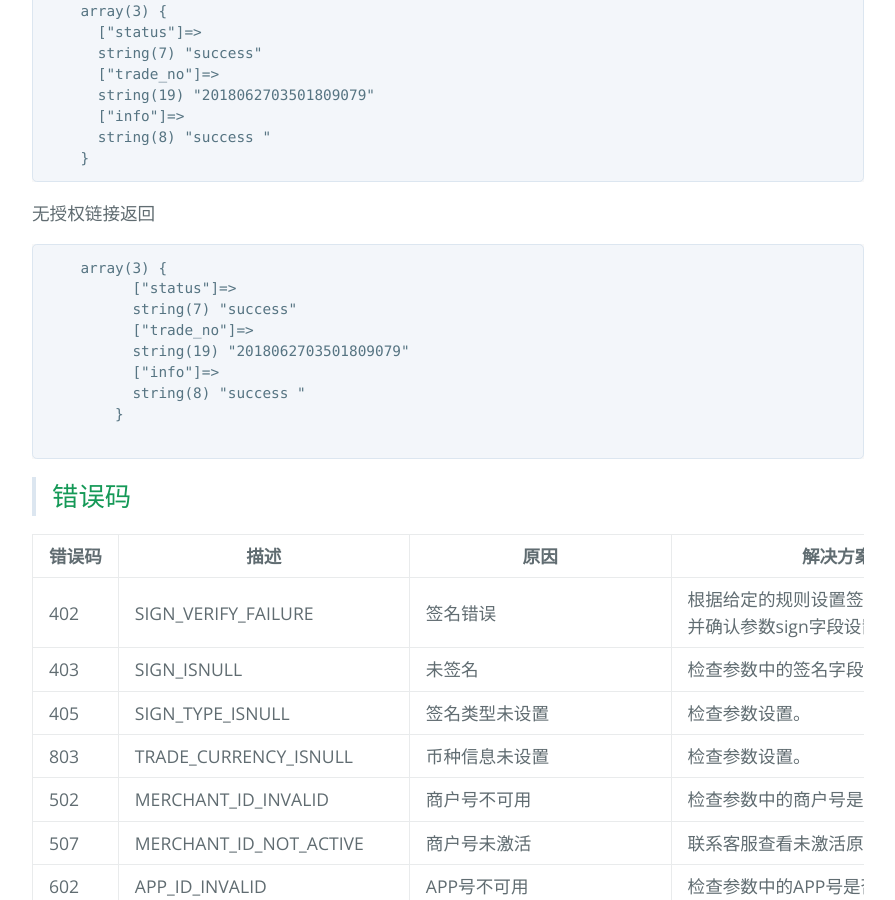
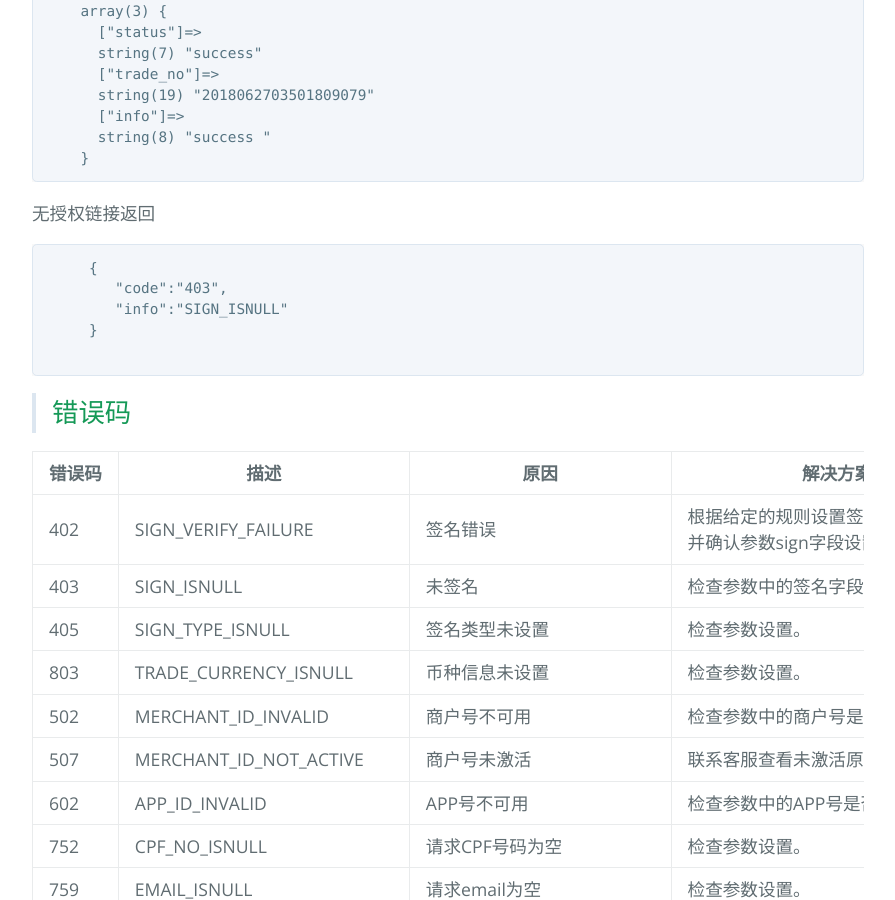
Before and after one commit to pagsmile/pagsmile.github.io, a Jekyll site: the page built from api/DriectDebitCard.md, in a window 1280 px wide and 900 px high, scrolled down 5478 px. Shown: the whole window, without its empty margins (192-1087 px from the left). Built offline with Jekyll 4.4.1, drawn with Linux system fonts in a browser that asks for light colours; our own code applies the rules of GitHub Pages for plain Markdown files.

Commit message:
借记卡接口

````diff
--- a/api/DriectDebitCard.md
+++ b/api/DriectDebitCard.md
@@ -195,14 +195,10 @@ info.currency | String | Yes | 10 | 币种 |
 无授权链接返回
 
 ```
-    array(3) {
-          ["status"]=>
-          string(7) "success"
-          ["trade_no"]=>
-          string(19) "2018062703501809079"
-          ["info"]=>
-          string(8) "success "
-        }
+     {
+        "code":"403",
+        "info":"SIGN_ISNULL"
+     }
 
 ```
 
````
